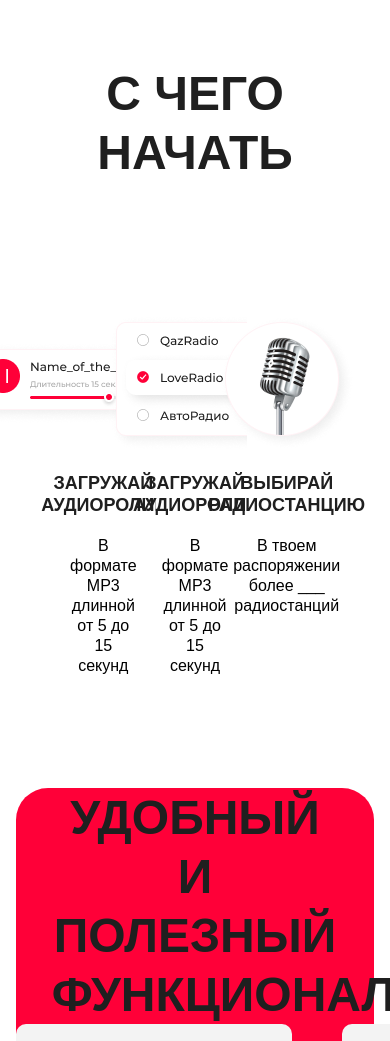
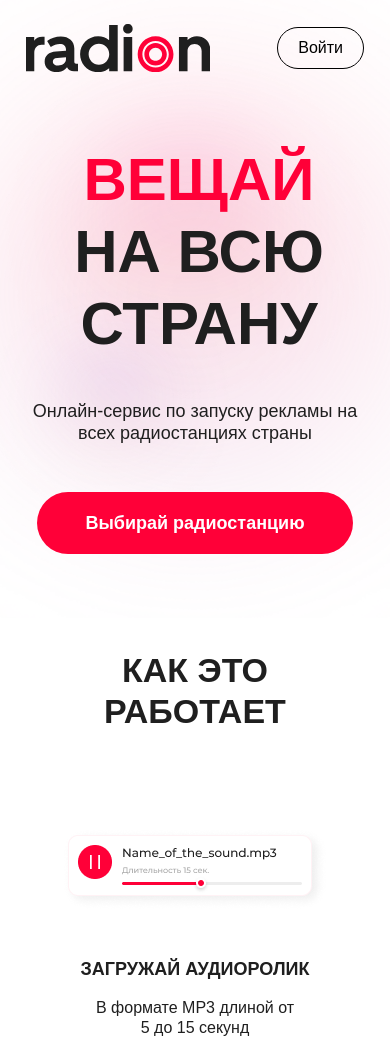
Before and after one commit to IakovlevDmitrii/radion, a plain HTML site: page index.html in a window 390 px wide. Shown: the top 1041 px of the page. Drawn offline with Linux system fonts and the light colour scheme; a web font is replaced by a local one.

Commit message:
how mobile

```diff
--- a/css/normalize.css
+++ b/css/normalize.css
@@ -82,3 +82,7 @@ button:-moz-focusring,
     -webkit-appearance: button; /* 1 */
     font: inherit; /* 2 */
 }
+
+em {
+    font-style: normal;
+}
--- a/css/styles.css
+++ b/css/styles.css
@@ -35,9 +35,9 @@ body {
 .container {
     margin-left: auto;
     margin-right: auto;
-    min-width: 320px;
+    min-width: 375px;
     max-width: 1350px;
-    padding: 0 1rem;
+    padding: 0 10px;
 }
 .title {
     width: 100%;
@@ -46,72 +46,75 @@ body {
     align-items: center;
 }
 .header {
-    max-width: 80%;
-    font-family: 'Montserrat', sans-serif;
-    font-style: normal;
+    text-align: center;
     font-weight: 800;
-    text-align: center;
+    font-size: 34px;
+    line-height: 41px;
     text-transform: uppercase;
     color: var(--text);
-    font-size: 3rem;
-    line-height: 59px;
 }
-button {
-    border: 0;
-    background-color: transparent;
+/*--------------------------- header ---------------------------*/
+.header_content {
+    position: relative;
+}
+.header-container {
+    position: absolute;
+    left: 0;
+    right: 0;
+    height: 6rem;
+    display: flex;
+    justify-content: space-between;
+    align-items: center;
+    padding: 1.5rem 1rem;
+}
+.header_logo {
+    height: 3rem;
+}
+.header_img {
+    width: auto;
+    height: 100%;
+}
+.header_login {
+    display: flex;
+    justify-content: center;
+    align-items: center;
+    border: 1px solid var(--black);
+    border-radius: 3rem;
+}
+.header_login-link {
+    display: flex;
+    justify-content: center;
+    padding: 10px 1.25rem;
+    font-size: 1rem;
+    line-height: 1.25rem;
+    font-weight: 500;
+    color: var(--black);
 }
 /*--------------------------- hero ---------------------------*/
 .hero {
-    padding: 3rem 0 5rem 0;
     background-color: var(--bg_primary);
-    background-image: url("../img/hero/bg.png");
+    background-image:
+            url("../img/hero/planet_1.png"),
+            url("../img/hero/planet_2.png"),
+            url("../img/hero/eclipse.png");
     background-repeat: no-repeat;
-    background-position: center;
+    background-position:
+            0 80%,
+            100% 20%,
+            50% 50%;
 }
 .hero_content {
     display: flex;
     flex-direction: column;
     align-items: center;
     position: relative;
+    padding: 9rem 0 4rem 0;
 }
 .hero_content > div:nth-child(2) {
-    margin-bottom: 5rem;
-}
-.hero_content > div:nth-child(3) {
-    margin-bottom: 2.5rem;
-}
-.hero_content > div:nth-child(4) {
-    margin-bottom: 3rem;
-}
-.hero_login {
-    position: absolute;
-    top: 0;
-    right: 1rem;
-    align-self: flex-end;
-    display: flex;
-    justify-content: center;
-    align-items: center;
-    border: 1px solid var(--black);
-    border-radius: 3rem;
-}
-.hero_login-link {
-    display: flex;
-    justify-content: center;
-    padding: 0.75rem 1.25rem;
-    font-size: 1rem;
-    line-height: 1.25rem;
-    font-weight: 500;
-    color: var(--black);
-}
-.hero_logo {
-
-}
-.hero_img {
-    width: auto;
-    height: 5rem;
+    margin: 2.5rem 0.5rem 3rem 0.5rem;
 }
 .hero_title {
-
+    padding: 0 2rem 0 2.5rem;
 }
 .hero_title h1 {
     font-weight: 800;
@@ -121,10 +124,12 @@ button {
     text-transform: uppercase;
     color: var(--text);
 }
+.hero_title em {
+    color: var(--red);
+}
 .hero_description {
     display: flex;
     justify-content: center;
-    max-width: 23rem;
     text-align: center;
     font-weight: 400;
     font-size: 18px;
@@ -144,60 +149,57 @@ button {
     color: var(--white);
 }
 /*--------------------------- how ---------------------------*/
-.how {
-    padding: 4rem 0 0 0;
-}
+.how {}
 .how_content {
     display: flex;
     flex-direction: column;
     justify-content: stretch;
     align-items: center;
-    gap: 2rem;
+    padding: 2rem 0 0 0;
 }
-.how_title {
-
-}
+.how_title {}
 .how_header {
-
+    padding: 0 2rem 0 2rem;
 }
 .how_main {
     width: 100%;
     display: flex;
-    justify-content: space-between;
-    padding: 3rem;
+    flex-direction: column;
+    align-items: center;
+    gap: 2rem;
+    padding: 3rem 1.5rem 3rem 1.5rem;
 }
 .how_item {
     display: flex;
     flex-direction: column;
     align-items: center;
-    max-width: 30%;
-    padding: 2rem 0.5rem;
+    gap: 2rem;
+    width: 100%;
+    padding: 2rem 0.5rem 2rem 0.5rem;
     background: var(--white);
     border-radius: 2rem;
 }
 .how_item:hover {
     box-shadow: 3px 6px 36px rgba(0, 0, 0, 0.17);
 }
-
 .how_picture {
     display: flex;
     justify-content: center;
     align-items: center;
-
     height: 114px;
-    margin: 2rem;
 }
 .how_text {
     display: flex;
     flex-direction: column;
+    justify-content: space-between;
     align-items: center;
+    height: 5rem;
 }
 .how_subtitle {
     font-weight: 700;
     font-size: 18px;
     line-height: 22px;
     text-transform: uppercase;
-    padding: 0 0 20px 0;
     text-align: center;
     color: var(--text);
 }
@@ -205,11 +207,9 @@ button {
     font-weight: 400;
     font-size: 1rem;
     line-height: 1.25rem;
-
-    color: #000000;
-    padding: 0 4rem 0;
+    padding: 0 3rem 0 3rem;
     text-align: center;
-
+    color: var(--text);
 }
 /*--------------------------- func ---------------------------*/
 .func {
@@ -456,9 +456,8 @@ footer {
 }
 
 @media only screen and (min-width: 768px) {
-    .hero_main {
-        flex-wrap: nowrap;
-        padding: 2rem 0;
+    .how_main {
+        /*padding: 0.5rem 1.5rem 0 1.5rem;*/
     }
 }
 
--- a/index.html
+++ b/index.html
@@ -10,42 +10,48 @@
     <title>RadiOn</title>
 </head>
 <body>
-<!--    <header>-->
-<!--        <section class="hero">-->
-<!--            <div class="container">-->
-<!--                <div class="hero_content">-->
-<!--                    <div class="hero_login">-->
-<!--                        <a-->
-<!--                                class="hero_login-link"-->
-<!--                                href="#">Войти</a>-->
-<!--                    </div>-->
-<!--                    <div class="hero_logo">-->
-<!--                        <img-->
-<!--                            src="./img/radion_logo.svg"-->
-<!--                            alt="logo"-->
-<!--                            class="hero_img"/>-->
-<!--                    </div>-->
-<!--                    <div class="hero_title">-->
-<!--                        <h1>Вещай<br />на&nbspвсю&nbspстрану</h1>-->
-<!--                    </div>-->
-<!--                    <div class="hero_description">Онлайн-сервис по запуску рекламы на всех радиостанциях страны</div>-->
-<!--                    <div class="hero_registration">-->
-<!--                        <div class="hero_registration-link">-->
-<!--                            <a-->
-<!--                                    class="hero_registration-link"-->
-<!--                                    href="#">Выбирай радиостанцию</a>-->
-<!--                        </div>-->
-<!--                    </div>-->
-<!--                </div>-->
-<!--            </div>-->
-<!--        </section>-->
-<!--    </header>-->
+    <header>
+        <div class="container">
+            <div class="header_content">
+                <div class="header-container">
+                    <div class="header_logo">
+                        <img
+                                src="./img/header/radion_logo.svg"
+                                alt="logo"
+                                class="header_img"/>
+                    </div>
+                    <div class="header_login">
+                        <a
+                                class="header_login-link"
+                                href="#">Войти</a>
+                    </div>
+                </div>
+            </div>
+        </div>
+    </header>
     <main>
+        <section class="hero">
+            <div class="container">
+                <div class="hero_content">
+                    <div class="hero_title">
+                        <h1><em>Вещай</em><br />на всю страну</h1>
+                    </div>
+                    <div class="hero_description">Онлайн-сервис по запуску рекламы на всех радиостанциях страны</div>
+                    <div class="hero_registration">
+                        <div class="hero_registration-link">
+                            <a
+                                    class="hero_registration-link"
+                                    href="#">Выбирай радиостанцию</a>
+                        </div>
+                    </div>
+                </div>
+            </div>
+        </section>
         <section class="how">
             <div class="container">
                 <div class="how_content">
                     <div class="title how_title">
-                        <header class="header how_header">С чего начать</header>
+                        <header class="header how_header">Как это работает</header>
                     </div>
                     <div class="how_main">
                         <div class="how_item">
@@ -57,7 +63,7 @@
                             </div>
                             <div class="how_text">
                                 <div class="how_subtitle">Загружай аудиоролик</div>
-                                <div class="how_description">В формате MP3 длинной от 5 до 15 секунд</div>
+                                <div class="how_description">В формате MP3 длиной от 5 до 15 секунд</div>
                             </div>
                         </div>
                         <div class="how_item">
@@ -68,8 +74,8 @@
                                         class="how_img"/>
                             </div>
                             <div class="how_text">
-                                <div class="how_subtitle">Загружай аудиоролик</div>
-                                <div class="how_description">В формате MP3 длинной от 5 до 15 секунд</div>
+                                <div class="how_subtitle">Выбирай радиостанцию</div>
+                                <div class="how_description">В твоем распоряжении более __ радиостанций</div>
                             </div>
                         </div>
                         <div class="how_item">
@@ -80,8 +86,8 @@
                                         class="how_img"/>
                             </div>
                             <div class="how_text">
-                                <div class="how_subtitle">Выбирай радиостанцию</div>
-                                <div class="how_description">В твоем распоряжении более ___ радиостанций</div>
+                                <div class="how_subtitle">Твоя реклама в эфире</div>
+                                <div class="how_description">Модерация занимает всего __ часа</div>
                             </div>
                         </div>
                     </div>
@@ -214,7 +220,7 @@
                 <div class="footer_item">
                     <div class="footer_logo">
                         <img
-                            src="./img/radion_logo.svg"
+                            src="./img/header/radion_logo.svg"
                             class="footer_logo__img"
                             alt="radion logo" />
                     </div>
```
Also changed, not shown: img/header/radion_logo.svg (renamed from img/radion_logo.svg), img/hero/bg.png (deleted), img/hero/eclipse.png (added), img/hero/planet_1.png (added), img/hero/planet_2.png (added).
